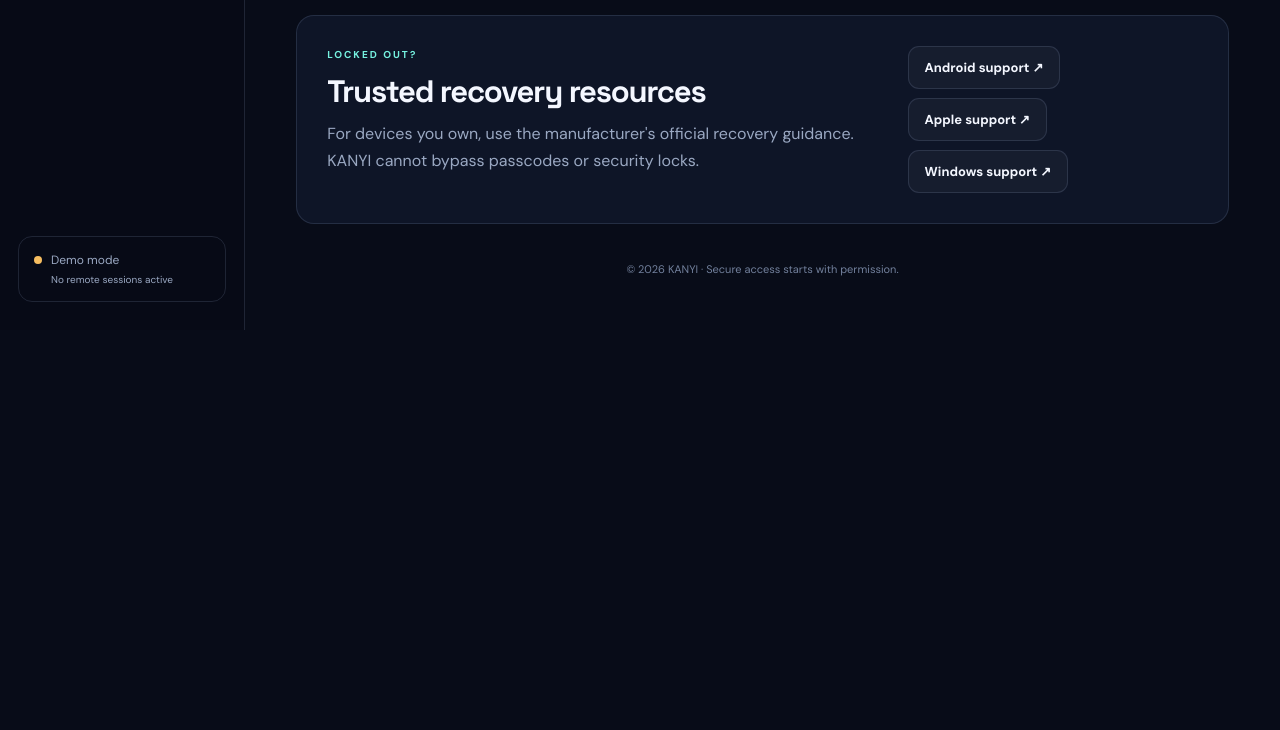
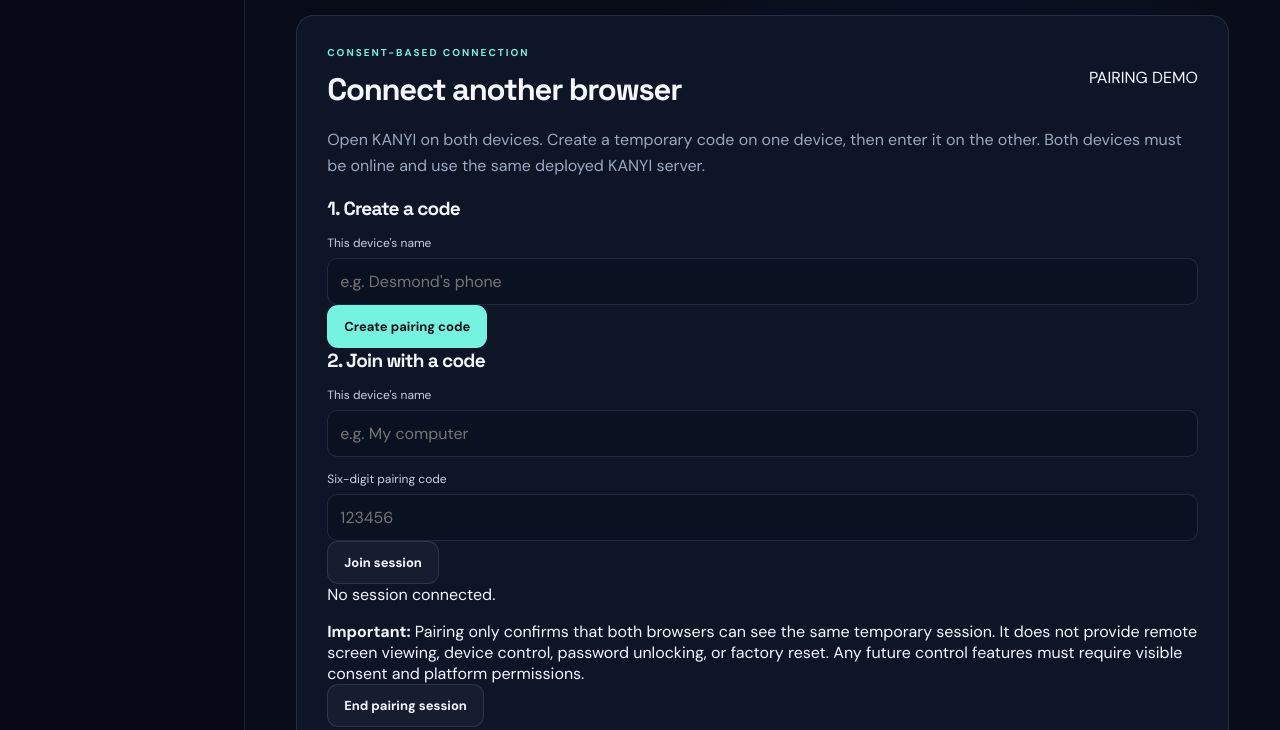
Before and after one commit to 4tvibez/kanyi-device-control, a website: page public/index.html in a window 1280 px wide. Shown: the part 1074-1804 px from the top of the page. Before the commit the page ends 1404 px from the top, so only its background shows below. Drawn offline with Linux system fonts and the light colour scheme.

Commit message:
Add two-device pairing interface

```diff
--- a/public/index.html
+++ b/public/index.html
@@ -14,7 +14,7 @@
       <a class="brand" href="#overview"><span class="brand-icon">K</span><span>KANYI<small>DEVICE CONSOLE</small></span></a>
       <nav aria-label="Main navigation">
         <a class="nav-link active" href="#overview">Overview</a>
-        <a class="nav-link" href="#devices">My devices</a>
+        <a class="nav-link" href="#devices">My devices</a>\n        <a class="nav-link" href="#connect">Connect</a>
         <a class="nav-link" href="#recovery">Recovery help</a>
       </nav>
       <div class="sidebar-status"><span class="dot"></span><span>Demo mode<small>No remote sessions active</small></span></div>
@@ -38,6 +38,34 @@
         <div class="device-list" id="device-list"><div class="empty"><span class="empty-symbol">⌘</span><h3>No devices added yet</h3><p>Add a label to start your local inventory.</p></div></div>
         <p class="note">This prototype stores device labels locally. It does not connect to, unlock, or control devices.</p>
       </section>
+      <section class="panel pairing" id="connect">
+        <div class="section-title"><div><p class="eyebrow">CONSENT-BASED CONNECTION</p><h2>Connect another browser</h2></div><span class="pair-badge">PAIRING DEMO</span></div>
+        <p class="muted pairing-intro">Open KANYI on both devices. Create a temporary code on one device, then enter it on the other. Both devices must be online and use the same deployed KANYI server.</p>
+        <div class="pair-grid">
+          <form id="create-pair-form" class="pair-box">
+            <h3>1. Create a code</h3>
+            <label for="pair-owner-name">This device's name</label>
+            <input id="pair-owner-name" maxlength="60" placeholder="e.g. Desmond's phone" required>
+            <button class="button primary" type="submit">Create pairing code</button>
+            <div id="created-code" class="created-code" hidden>
+              <span>Share this code with the other device</span><strong id="pair-code-value">------</strong>
+              <p id="pair-owner-status" class="pair-status">Waiting for the other device…</p>
+              <button class="button secondary" id="copy-pair-code" type="button">Copy code</button>
+            </div>
+          </form>
+          <form id="join-pair-form" class="pair-box">
+            <h3>2. Join with a code</h3>
+            <label for="pair-guest-name">This device's name</label>
+            <input id="pair-guest-name" maxlength="60" placeholder="e.g. My computer" required>
+            <label for="join-code">Six-digit pairing code</label>
+            <input id="join-code" inputmode="numeric" autocomplete="one-time-code" pattern="[0-9]{6}" maxlength="6" placeholder="123456" required>
+            <button class="button secondary" type="submit">Join session</button>
+            <p class="pair-status" id="join-status" aria-live="polite">No session connected.</p>
+          </form>
+        </div>
+        <div class="connection-notice"><strong>Important:</strong> Pairing only confirms that both browsers can see the same temporary session. It does not provide remote screen viewing, device control, password unlocking, or factory reset. Any future control features must require visible consent and platform permissions.</div>
+        <button class="button secondary" id="leave-pair" type="button" hidden>End pairing session</button>
+      </section>
       <section class="panel recovery" id="recovery">
         <div><p class="eyebrow">LOCKED OUT?</p><h2>Trusted recovery resources</h2><p class="muted">For devices you own, use the manufacturer's official recovery guidance. KANYI cannot bypass passcodes or security locks.</p></div>
         <div class="resource-links">
```
